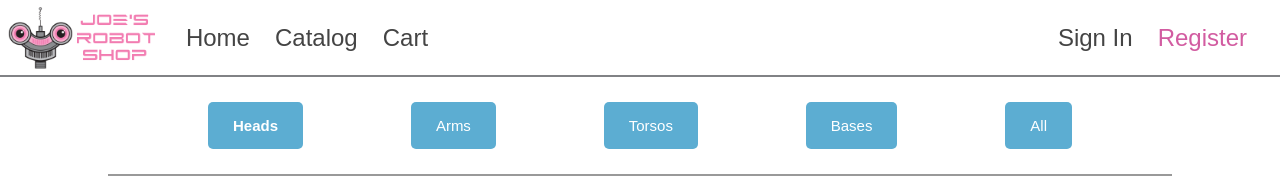
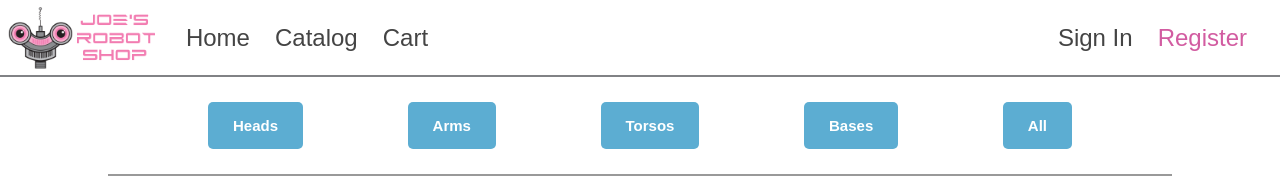
Before and after one commit to fambroproductions/angular_fundamentals, an Angular app in the folder joes-robot-shop/: page / in a window 1280 px wide. Shown: the top 194 px of the page. Built offline with nearby package versions, Linux system fonts and the light colour scheme.

Commit message:
CSS Encapsulation

```diff
--- a/joes-robot-shop/src/app/catalog/catalog.component.css
+++ b/joes-robot-shop/src/app/catalog/catalog.component.css
@@ -1,3 +1,7 @@
+a {
+  font-weight: bold;
+}
+
 .container {
   display: flex;
   flex-direction: column;
--- a/joes-robot-shop/src/app/catalog/catalog.component.html
+++ b/joes-robot-shop/src/app/catalog/catalog.component.html
@@ -1,6 +1,6 @@
 <div class="container">
   <div class="filters">
-    <a class="button bold" (click)="filter = 'Heads'">Heads</a>
+    <a class="button" (click)="filter = 'Heads'">Heads</a>
     <a class="button" (click)="filter = 'Arms'">Arms</a>
     <a class="button" (click)="filter = 'Torsos'">Torsos</a>
     <a class="button" (click)="filter = 'Bases'">Bases</a>
--- a/joes-robot-shop/src/styles.css
+++ b/joes-robot-shop/src/styles.css
@@ -1,7 +1,4 @@
 /* You can add global styles to this file, and also import other style files */
-.bold {
-  font-weight: bold;
-}
 
 .red {
   color: red;
```
